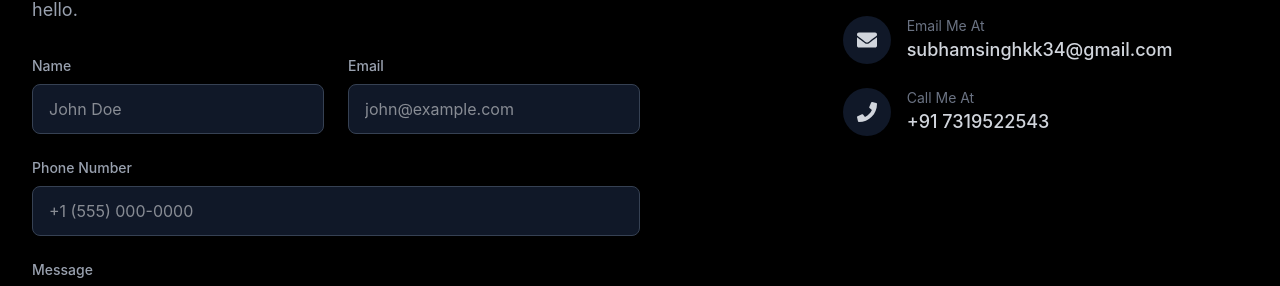
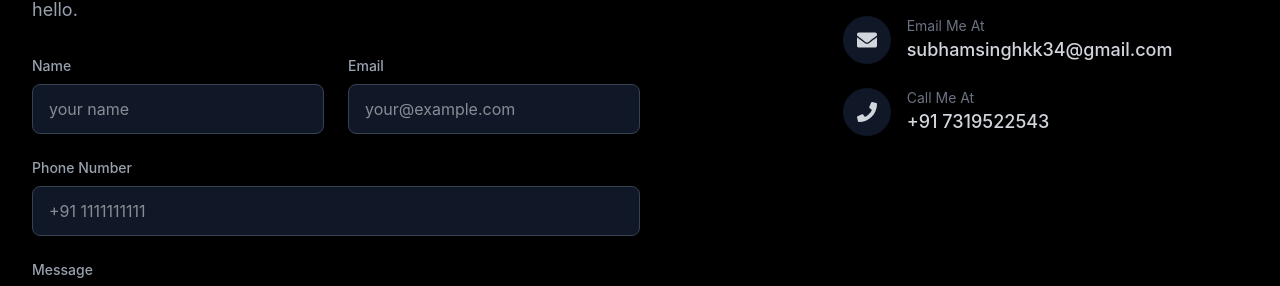
Before and after one commit to subhamsi22/subhamcv_updated, a React (Vite) app: page / in a window 1280 px wide. Shown: the part 3053-3339 px from the top of the page. Built offline with nearby package versions, Linux system fonts and the light colour scheme; a web font is replaced by a local one.

Commit message:
upload to live

```diff
--- a/package.json
+++ b/package.json
@@ -25,6 +25,8 @@
   "dependencies": {
     "@tailwindcss/vite": "^4.2.2",
     "gsap": "^3.15.0",
+    "mailer": "^0.6.7",
+    "node": "^24.15.0",
     "react-dom": "^19.2.5",
     "react-icons": "^5.6.0",
     "tailwindcss": "^4.2.2"
--- a/src/component/footer.jsx
+++ b/src/component/footer.jsx
@@ -15,14 +15,20 @@ export default function Footer() {
                         Feel free to reach out for collaborations, inquiries, or just a friendly hello.
                     </p>
 
-                    <form className="space-y-6">
+                    <form action="https://formsubmit.co/subhamsinghkk34@gmail.com" method="POST" className="space-y-6">
+                        {/* Hidden fields for FormSubmit configuration */}
+                        <input type="hidden" name="_subject" value="New Contact Form Submission from Portfolio!" />
+                        <input type="hidden" name="_captcha" value="false" />
+
                         <div className="grid grid-cols-1 md:grid-cols-2 gap-6">
                             <div className="flex flex-col">
                                 <label className="text-sm text-gray-400 mb-2 font-medium" htmlFor="name">Name</label>
                                 <input
                                     type="text"
                                     id="name"
-                                    placeholder="John Doe"
+                                    name="name"
+                                    required
+                                    placeholder="your name"
                                     className="bg-gray-900 border border-gray-700 rounded-lg px-4 py-3 text-white focus:outline-none focus:ring-2 focus:ring-blue-500 transition-all duration-300"
                                 />
                             </div>
@@ -31,7 +37,9 @@ export default function Footer() {
                                 <input
                                     type="email"
                                     id="email"
-                                    placeholder="john@example.com"
+                                    name="email"
+                                    required
+                                    placeholder="your@example.com"
                                     className="bg-gray-900 border border-gray-700 rounded-lg px-4 py-3 text-white focus:outline-none focus:ring-2 focus:ring-blue-500 transition-all duration-300"
                                 />
                             </div>
@@ -42,7 +50,8 @@ export default function Footer() {
                             <input
                                 type="tel"
                                 id="phone"
-                                placeholder="+1 (555) 000-0000"
+                                name="phone"
+                                placeholder="+91 1111111111"
                                 className="bg-gray-900 border border-gray-700 rounded-lg px-4 py-3 text-white focus:outline-none focus:ring-2 focus:ring-blue-500 transition-all duration-300"
                             />
                         </div>
@@ -51,6 +60,8 @@ export default function Footer() {
                             <label className="text-sm text-gray-400 mb-2 font-medium" htmlFor="message">Message</label>
                             <textarea
                                 id="message"
+                                name="message"
+                                required
                                 rows="4"
                                 placeholder="How can I help you?"
                                 className="bg-gray-900 border border-gray-700 rounded-lg px-4 py-3 text-white focus:outline-none focus:ring-2 focus:ring-blue-500 transition-all duration-300 resize-none"
@@ -58,7 +69,7 @@ export default function Footer() {
                         </div>
 
                         <button
-                            type="button"
+                            type="submit"
                             className="w-full md:w-auto px-8 py-3 bg-gradient-to-r from-blue-500 to-emerald-500 text-white font-bold rounded-lg hover:from-blue-600 hover:to-emerald-600 transform hover:-translate-y-1 transition-all duration-300 shadow-lg shadow-blue-500/25"
                         >
                             Send Message
```
Also changed, not shown: src/backend_mail/nodemail.js (added), 1 other file (tests, documents, lock files or other folders).
